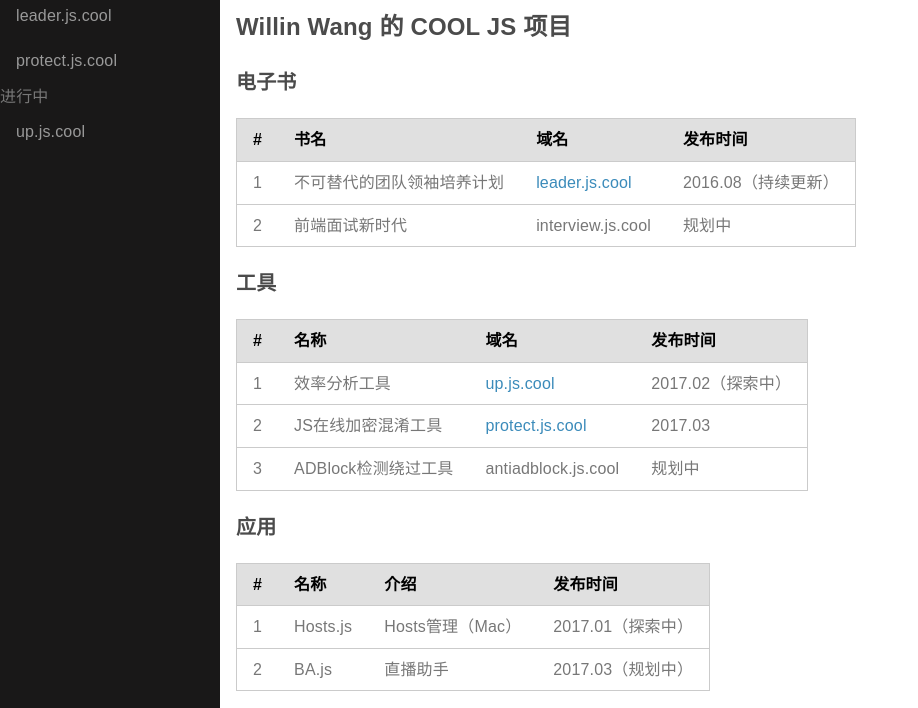
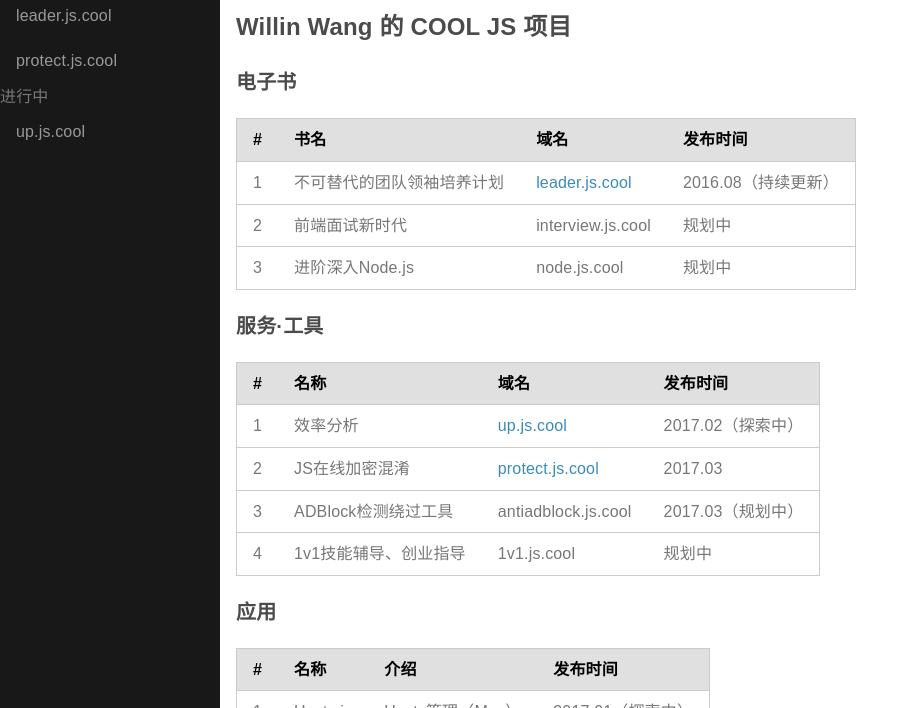
Before and after one commit to wshow/js.cool, a website: page index.html in a window 1280 px wide. Shown: the part 86-794 px from the top of the page, without its empty margins (0-918 px from the left). Drawn offline with Linux system fonts and the light colour scheme.

Commit message:
Willin Auto Deployed

```diff
--- a/index.html
+++ b/index.html
@@ -34,17 +34,19 @@
         <tbody>
           <tr><td>1</td><td>不可替代的团队领袖培养计划</td><td><a href="https://leader.js.cool/">leader.js.cool</a></td><td>2016.08（持续更新）</td></tr>
           <tr><td>2</td><td>前端面试新时代</td><td>interview.js.cool</td><td>规划中</td></tr>
+          <tr><td>3</td><td>进阶深入Node.js</td><td>node.js.cool</td><td>规划中</td></tr>
         </tbody>
       </table>
-      <h3>工具</h3>
+      <h3>服务·工具</h3>
       <table class="pure-table pure-table-horizontal">
         <thead>
           <tr><th>#</th><th>名称</th><th>域名</th><th>发布时间</th></tr>
         </thead>
         <tbody>
-          <tr><td>1</td><td>效率分析工具</td><td><a href="https://up.js.cool/">up.js.cool</a></td><td>2017.02（探索中）</td></tr>
-          <tr><td>2</td><td>JS在线加密混淆工具</td><td><a href="https://protect.js.cool/">protect.js.cool</a></td><td>2017.03</td></tr>
-          <tr><td>3</td><td>ADBlock检测绕过工具</td><td>antiadblock.js.cool</td><td>规划中</td></tr>
+          <tr><td>1</td><td>效率分析</td><td><a href="https://up.js.cool/">up.js.cool</a></td><td>2017.02（探索中）</td></tr>
+          <tr><td>2</td><td>JS在线加密混淆</td><td><a href="https://protect.js.cool/">protect.js.cool</a></td><td>2017.03</td></tr>
+          <tr><td>3</td><td>ADBlock检测绕过工具</td><td>antiadblock.js.cool</td><td>2017.03（规划中）</td></tr>
+          <tr><td>4</td><td>1v1技能辅导、创业指导</td><td>1v1.js.cool</td><td>规划中</td></tr>
         </tbody>
       </table>
       <h3>应用</h3>
```
